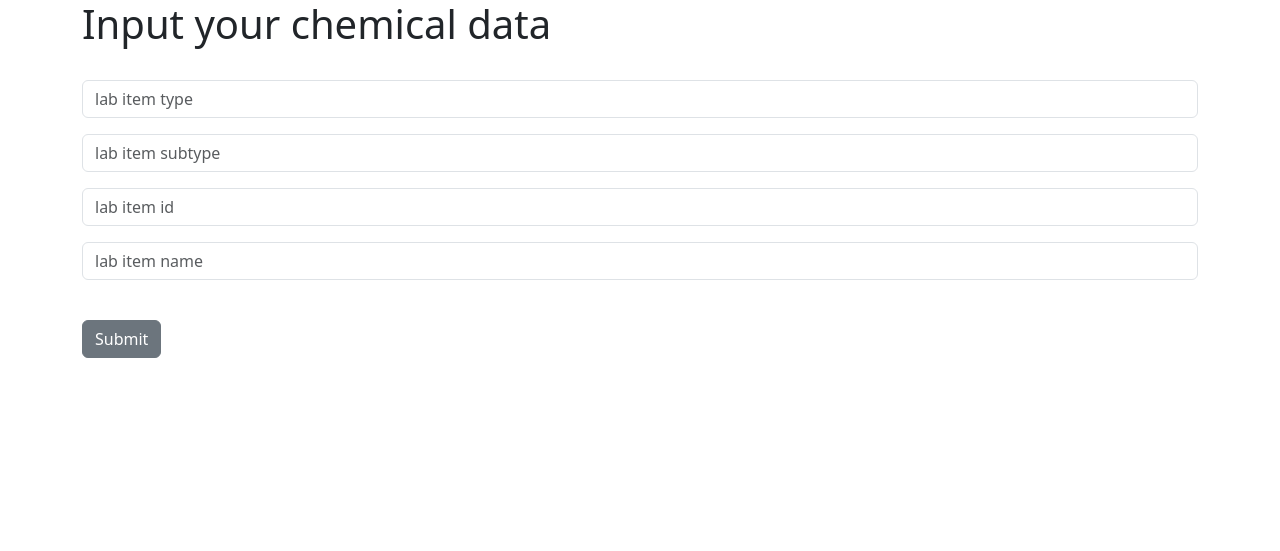
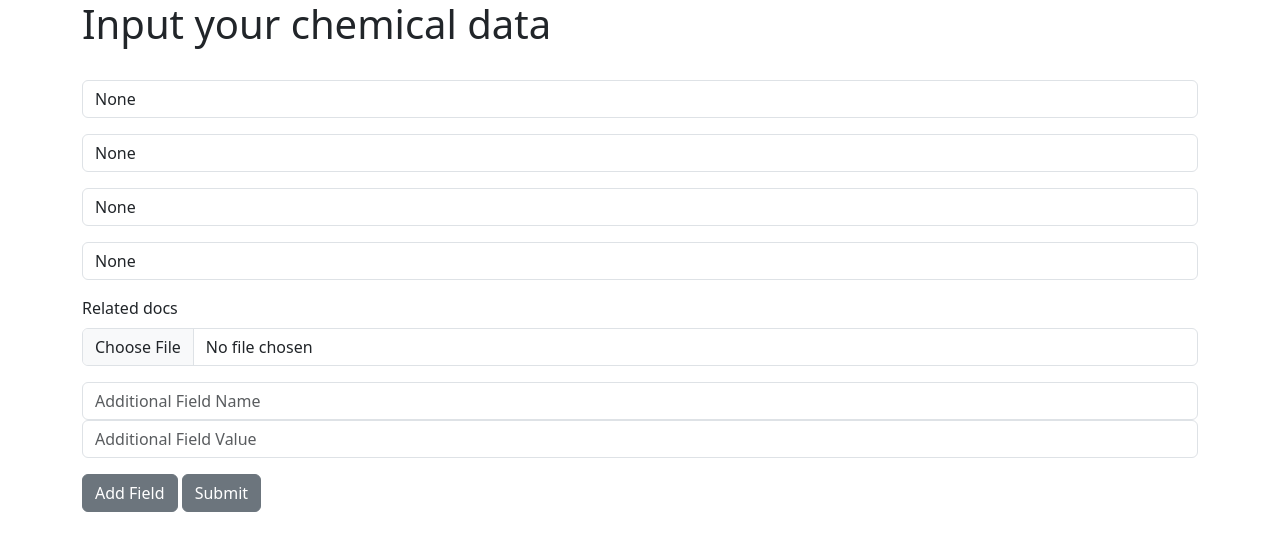
Before and after one commit to Sukriti-Shukla/django_database, a Django app: page /input in a window 1280 px wide. Shown: the top 551 px of the page. Run offline with Django 4.2, Linux system fonts and the light colour scheme.

Commit message:
Added additional fields

```diff
--- a/djangodb/djangodb/urls.py
+++ b/djangodb/djangodb/urls.py
@@ -16,8 +16,10 @@
 """
 from django.contrib import admin
 from django.urls import path, include
+from django.conf import settings
+from django.conf.urls.static import static
 
 urlpatterns = [
     path('admin/', admin.site.urls),
     path('', include('website.urls')),
-]
+] + static(settings.MEDIA_URL, document_root = settings.MEDIA_ROOT)
--- a/djangodb/website/forms.py
+++ b/djangodb/website/forms.py
@@ -4,4 +4,7 @@
 class ChemicalForm(forms.ModelForm):
     class Meta:
         model = Chemical
-        fields = ['labitemtype','labitemsubtype','labitemid','labitemname']
+        fields = ['labitemtype','labitemsubtype','labitemid','labitemname', 'documents', 'json_data']
+
+class SearchForm(forms.Form):
+    query = forms.CharField(label='Search')
--- a/djangodb/website/models.py
+++ b/djangodb/website/models.py
@@ -6,6 +6,7 @@
     labitemsubtype = models.CharField(max_length=100)
     labitemid = models.IntegerField()
     labitemname =  models.CharField(max_length=100)
-
+    documents =  models.ImageField(upload_to='images/',null=True,blank=True)
+    json_data = models.JSONField(blank=True, null=True)
     def __str__(self):
         return self.labitemname
--- a/djangodb/website/templates/home.html
+++ b/djangodb/website/templates/home.html
@@ -9,6 +9,7 @@
         color: #666;
     }
 </style>
+
 {% extends "base.html" %}
 {% block content %}
 <br/>
@@ -20,6 +21,11 @@
         <p>Type: {{ chem.labitemtype }}</p>
         <p>Subtype: {{ chem.labitemsubtype }}</p>
         <p>ID: {{ chem.labitemid }}</p>
+        <p>Additional fileds: {{ chem.json_data}}</p>
+        {% if chem.documents %}
+        <img src = "{{ chem.documents.url }}" style="width: 5vw; min-width: 33px;">
+        {% endif %}
+
     </div>
 {% endfor %}
 {% endblock %}
--- a/djangodb/website/templates/input.html
+++ b/djangodb/website/templates/input.html
@@ -3,21 +3,55 @@
 <h1>Input your chemical data</h1>
 
 <br/>
-<form method="POST" action="{% url 'input' %}">
+<form method="POST" action="{% url 'input' %}" enctype="multipart/form-data">
     {% csrf_token %}
     <div class="mb-3">
-      <input type="text" class="form-control" id="exampleInput1" aria-describedby="emailHelp" placeholder="lab item type" name="labitemtype" value = "{{ labitemtype }}">
-      </div>
-    <div class="mb-3">
-     <input type="text" class="form-control" id="exampleInput2" placeholder="lab item subtype" name="labitemsubtype" value = "{{ labitemsubtype }}">
+        <input type="text" class="form-control" id="exampleInput1" aria-describedby="emailHelp" placeholder="lab item type" name="labitemtype" value="{{ form.labitemtype.value }}">
     </div>
     <div class="mb-3">
-        <input type="text" class="form-control" id="exampleInput3" placeholder="lab item id" name="labitemid" value = "{{ labitemid }}">
-       </div>
+        <input type="text" class="form-control" id="exampleInput2" placeholder="lab item subtype" name="labitemsubtype" value="{{ form.labitemsubtype.value }}">
+    </div>
     <div class="mb-3">
-    <input type="text" class="form-control" id="exampleInput4" placeholder="lab item name" name="labitemname" value = "{{ labitemname }}">
+        <input type="text" class="form-control" id="exampleInput3" placeholder="lab item id" name="labitemid" value="{{ form.labitemid.value }}">
     </div>
-   <br/>
+    <div class="mb-3">
+        <input type="text" class="form-control" id="exampleInput4" placeholder="lab item name" name="labitemname" value="{{ form.labitemname.value }}">
+    </div>
+    <div class="mb-3">
+        <label for="formFile" class="form-label">Related docs</label>
+        <input class="form-control" type="file" id="formFile" name="documents" value="{{ form.documents.value }}">
+    </div>
+
+    <div id="additional-fields">
+        <div class="mb-3">
+            <input type="text" class="form-control" placeholder="Additional Field Name" name="additional_field_name_1">
+            <input type="text" class="form-control" placeholder="Additional Field Value" name="additional_field_value_1">
+        </div>
+    </div>
+
+    <button type="button" class="btn btn-secondary" id="add-field-button">Add Field</button>
     <button type="submit" class="btn btn-secondary">Submit</button>
-  </form>
+</form>
+
+<script src="https://code.jquery.com/jquery-3.6.0.min.js"></script>
+<script>
+    var additionalFieldsCount = 1;
+
+    function addAdditionalField() {
+        additionalFieldsCount++;
+        var additionalFieldHtml = `
+            <div class="mb-3">
+                <input type="text" class="form-control" placeholder="Additional Field Name" name="additional_field_name_${additionalFieldsCount}">
+                <input type="text" class="form-control" placeholder="Additional Field Value" name="additional_field_value_${additionalFieldsCount}">
+            </div>
+        `;
+        $("#additional-fields").append(additionalFieldHtml);
+    }
+
+    $(document).ready(function() {
+        $("#add-field-button").click(function() {
+            addAdditionalField();
+        });
+    });
+</script>
 {% endblock %}
--- a/djangodb/website/urls.py
+++ b/djangodb/website/urls.py
@@ -5,5 +5,5 @@
 urlpatterns = [
     path('', views.home, name='home'),
     path('input', views.input, name='input'),
-
+    path('index', views.index, name='index'),
 ]
--- a/djangodb/website/views.py
+++ b/djangodb/website/views.py
@@ -2,27 +2,69 @@
 from .models import Chemical
 from .forms import ChemicalForm
 from django.contrib import messages
+from django.contrib.postgres.search import SearchQuery, SearchVector, SearchRank, SearchHeadline
+
+import json
 
 # Create your views here.
 def home(request):
     all_chemicals = Chemical.objects.all()
     return render(request, 'home.html', {'all': all_chemicals})
 
+# def input(request):
+#     if request.method == 'POST':
+#         form = ChemicalForm(request.POST, request.FILES)
+#         if form.is_valid():
+#             additional_fields = {}
+#             for key, value in request.POST.items():
+#                 if key.startswith('additional_field'):
+#                     additional_fields[key] = value
+#             chemical = form.save(commit=False)
+#             chemical.json_data = json.dumps(additional_fields)
+#             chemical.save()
+#             messages.success(request, 'Item has been added to the database!')
+#             return redirect('home')
+#         else:
+#             messages.error(request, 'There was an error in your form. Please try again.')
+#     else:
+#         form = ChemicalForm()
+#     return render(request, 'input.html', {'form': form})
 def input(request):
     if request.method == 'POST':
-        form = ChemicalForm(request.POST or None)
+        form = ChemicalForm(request.POST, request.FILES)
         if form.is_valid():
-            form.save()
+            additional_fields = {}
+            for key, value in request.POST.items():
+                if key.startswith('additional_field_name_'):
+                    field_name = value
+                    field_value = request.POST.get(f'additional_field_value_{key.split("_")[-1]}')
+                    additional_fields[field_name] = field_value
+            chemical = form.save(commit=False)
+            chemical.json_data = json.dumps(additional_fields)
+            chemical.save()
+            messages.success(request, 'Item has been added to the database!')
+            return redirect('home')
         else:
-            labitemtype = request.POST['labitemtype']
-            labitemsubtype = request.POST['labitemsubtype']
-            labitemid = request.POST['labitemid']
-            labitemname = request.POST['labitemname']
-            messages.success(request, ('There was an error in your form. Please try again.'))
-            #return redirect('input')
-            return render(request, 'input.html',{'labitemtype': labitemtype, 'labitemsubtype': labitemsubtype, 'labitemid': labitemid, 'labitemname': labitemname})
-        messages.success(request, ('Item has been added to the database!'))
-        return redirect('home')
+            messages.error(request, 'There was an error in your form. Please try again.')
     else:
+        form = ChemicalForm()
+    return render(request, 'input.html', {'form': form})
 
-        return render(request, 'input.html',{})
+def index(request):
+    q = request.GET.get('q')
+
+    if q:
+        vector = SearchVector('labitemtype', 'labitemsubtype')
+        query = SearchQuery(q)
+        search_headline = SearchHeadline('labitemname', query)
+
+        #videos = Video.objects.filter(title__search=q)
+        #videos = Video.objects.annotate(search=vector).filter(search=query)
+        #videos = Video.objects.annotate(rank=SearchRank(vector, query)).filter(rank__gte=0.001).order_by('-rank')
+        chemicals = Chemical.objects.annotate(rank=SearchRank(vector, query)).annotate(headline=search_headline).filter(rank__gte=0.001).order_by('-rank')
+    else:
+        chemicals = None
+
+
+    context = {'chemicals' : chemicals}
+    return render(request, 'index.html', context)
```
Also changed, not shown: djangodb/djangodb/settings.py (+12 -2 lines), djangodb/website/templates/index.html (added, +42 -0 lines), djangodb/db.sqlite3, djangodb/media/images/Z.png (added), djangodb/media/images/test_image.png (added), djangodb/website/migrations/0004_chemical_documents.py (added), djangodb/website/migrations/0005_alter_chemical_documents.py (added), djangodb/website/migrations/0006_chemical_json_data.py (added), djangodb/website/migrations/0007_alter_chemical_documents.py (added).
